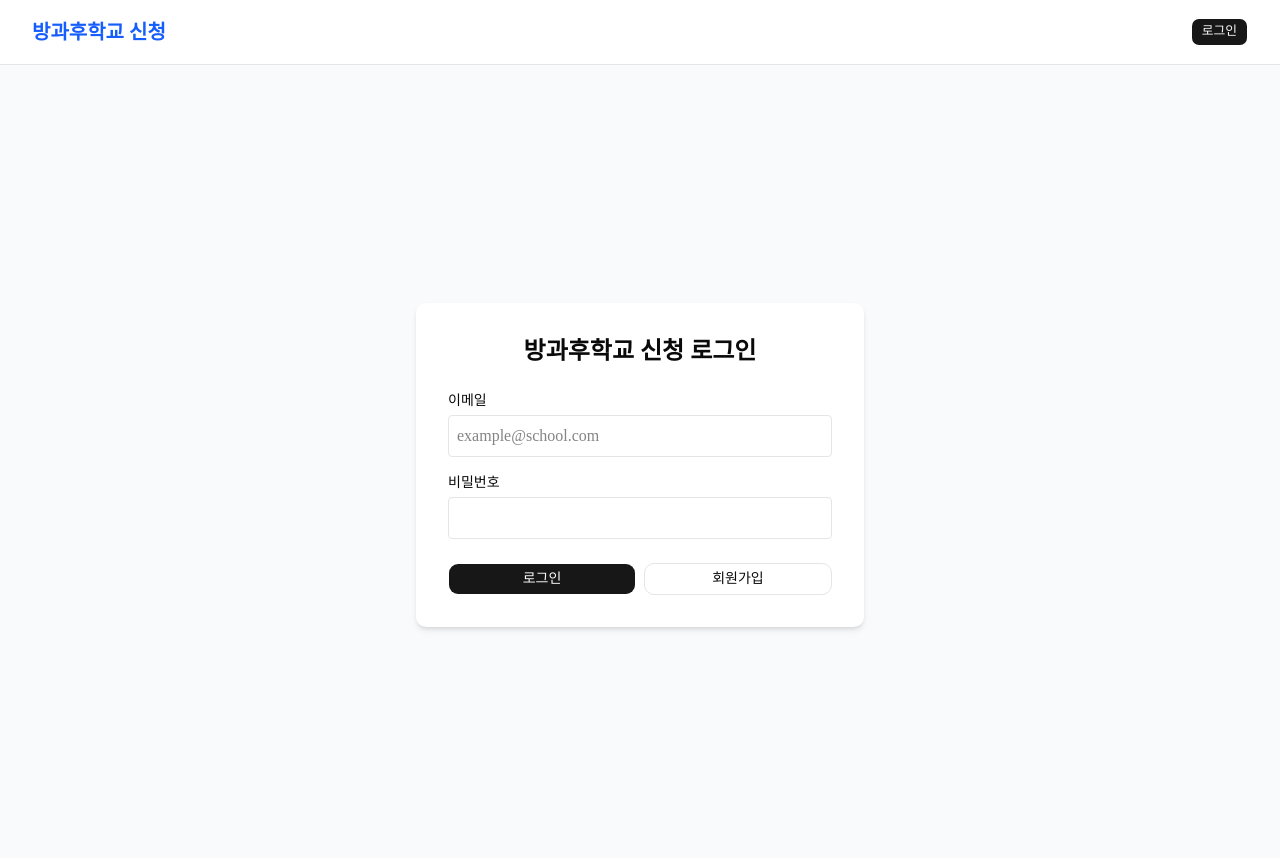
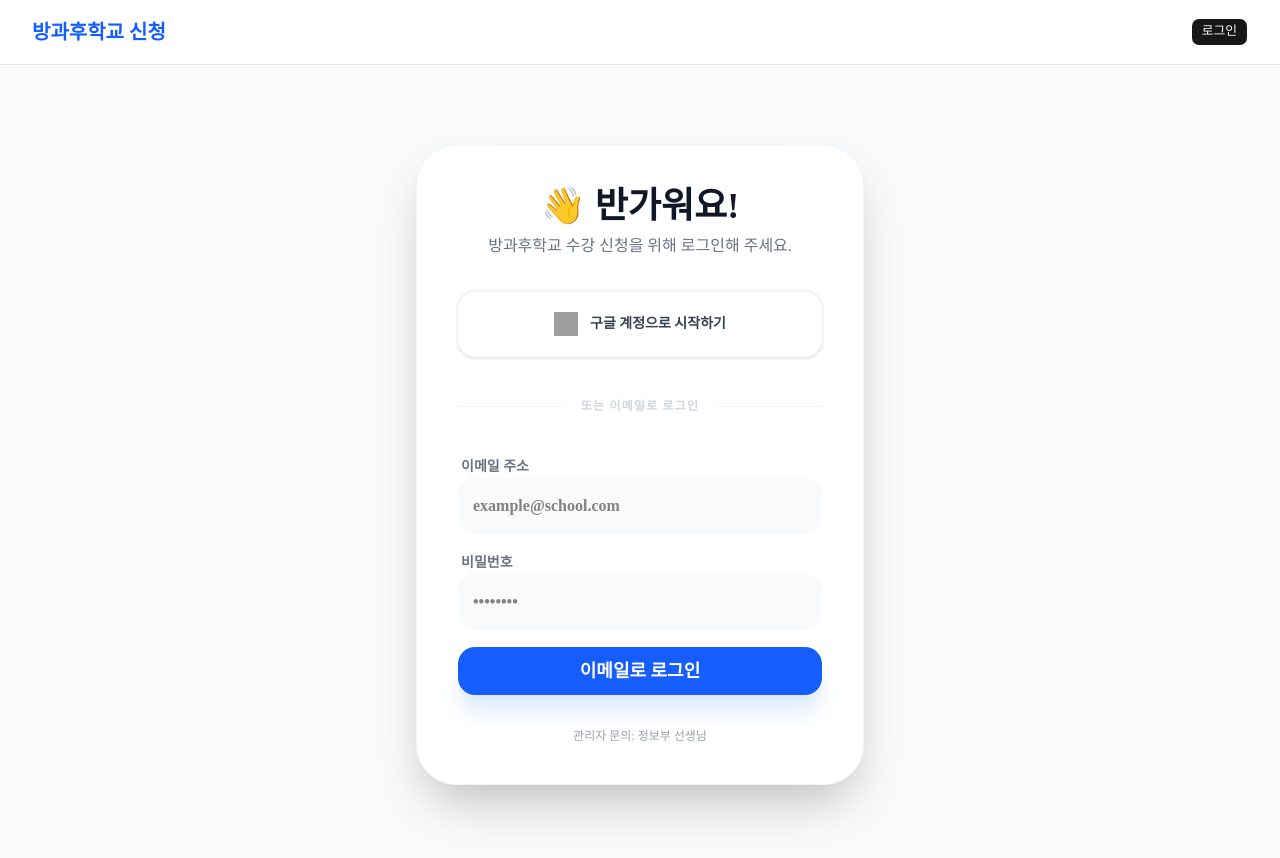
Before and after one commit to umbang55-hue/after-school-app, a Next.js app: page /login in a window 1280 px wide. Shown: the top 858 px of the page. Built offline with nearby package versions, Linux system fonts and the light colour scheme; no server answers; grey boxes are pictures that could not be loaded.

Commit message:
feat: 구글 로그인(Google OAuth) 기능 추가 및 인증 콜백 구현

```diff
--- /dev/null
+++ b/src/app/auth/callback/route.ts
@@ -0,0 +1,29 @@
+import { createClient } from '@/lib/supabase/server'
+import { NextResponse } from 'next/server'
+
+export async function GET(request: Request) {
+  const { searchParams, origin } = new URL(request.url)
+  const code = searchParams.get('code')
+  // if "next" is in search params, use it as the redirection URL
+  const next = searchParams.get('next') ?? '/'
+
+  if (code) {
+    const supabase = await createClient()
+    const { error } = await supabase.auth.exchangeCodeForSession(code)
+    if (!error) {
+      const forwardedHost = request.headers.get('x-forwarded-host') // localhost:3000
+      const isLocalEnv = process.env.NODE_ENV === 'development'
+      if (isLocalEnv) {
+        // we can be sure that origin is http://localhost:3000
+        return NextResponse.redirect(`${origin}${next}`)
+      } else if (forwardedHost) {
+        return NextResponse.redirect(`https://${forwardedHost}${next}`)
+      } else {
+        return NextResponse.redirect(`${origin}${next}`)
+      }
+    }
+  }
+
+  // return the user to an error page with instructions
+  return NextResponse.redirect(`${origin}/auth/auth-code-error`)
+}
--- a/src/app/login/page.tsx
+++ b/src/app/login/page.tsx
@@ -2,8 +2,8 @@
 
 import { useState } from 'react'
 import { createClient } from '@/lib/supabase/client'
+import { Button } from '@/components/ui/button'
 import { useRouter } from 'next/navigation'
-import { Button } from '@/components/ui/button'
 
 export default function LoginPage() {
   const [email, setEmail] = useState('')
@@ -12,12 +12,17 @@ export default function LoginPage() {
   const supabase = createClient()
   const router = useRouter()
 
+  // 이메일 로그인
   const handleLogin = async (e: React.FormEvent) => {
     e.preventDefault()
     setLoading(true)
-    const { error } = await supabase.auth.signInWithPassword({ email, password })
+    const { error } = await supabase.auth.signInWithPassword({
+      email,
+      password,
+    })
+
     if (error) {
-      alert(error.message)
+      alert('로그인 실패: ' + error.message)
     } else {
       router.push('/')
       router.refresh()
@@ -25,62 +30,81 @@ export default function LoginPage() {
     setLoading(false)
   }
 
-  const handleSignUp = async (e: React.FormEvent) => {
-    e.preventDefault()
+  // 구글 로그인 추가
+  const handleGoogleLogin = async () => {
     setLoading(true)
-    const { error } = await supabase.auth.signUp({ email, password })
+    const { error } = await supabase.auth.signInWithOAuth({
+      provider: 'google',
+      options: {
+        redirectTo: `${window.location.origin}/auth/callback`,
+      },
+    })
+
     if (error) {
-      alert(error.message)
-    } else {
-      alert('확인 메일을 보냈습니다. 이메일을 확인해 주세요!')
+      alert('구글 로그인 실패: ' + error.message)
+      setLoading(false)
     }
-    setLoading(false)
   }
 
   return (
-    <div className="flex flex-col items-center justify-center min-h-screen p-4 bg-gray-50">
-      <div className="w-full max-w-md p-8 bg-white rounded-lg shadow-md">
-        <h1 className="text-2xl font-bold text-center mb-6">방과후학교 신청 로그인</h1>
-        <form className="space-y-4">
-          <div>
-            <label className="block text-sm font-medium mb-1">이메일</label>
+    <div className="flex items-center justify-center min-h-screen bg-gray-50 px-4">
+      <div className="max-w-md w-full bg-white rounded-[2.5rem] shadow-2xl p-10 space-y-8 border border-gray-100">
+        <div className="text-center">
+          <h1 className="text-4xl font-black text-gray-900 mb-2">👋 반가워요!</h1>
+          <p className="text-gray-500 font-medium">방과후학교 수강 신청을 위해 로그인해 주세요.</p>
+        </div>
+
+        {/* 구글 로그인 버튼 (최상단 강조) */}
+        <Button
+          onClick={handleGoogleLogin}
+          disabled={loading}
+          className="w-full py-8 bg-white hover:bg-gray-50 text-gray-700 border-2 border-gray-100 rounded-2xl font-bold flex items-center justify-center gap-3 shadow-sm transition-all active:scale-95"
+        >
+          <img src="https://www.gstatic.com/firebasejs/ui/2.0.0/images/auth/google.svg" alt="Google" className="w-6 h-6" />
+          구글 계정으로 시작하기
+        </Button>
+
+        <div className="relative flex items-center py-2">
+          <div className="flex-grow border-t border-gray-100"></div>
+          <span className="flex-shrink mx-4 text-gray-300 text-xs font-bold uppercase tracking-widest">또는 이메일로 로그인</span>
+          <div className="flex-grow border-t border-gray-100"></div>
+        </div>
+
+        <form onSubmit={handleLogin} className="space-y-4">
+          <div className="space-y-2">
+            <label className="text-sm font-bold text-gray-500 ml-1">이메일 주소</label>
             <input
               type="email"
+              placeholder="example@school.com"
               value={email}
               onChange={(e) => setEmail(e.target.value)}
-              className="w-full p-2 border rounded focus:ring-2 focus:ring-blue-500 outline-none"
-              placeholder="example@school.com"
+              className="w-full p-4 bg-gray-50 border-none rounded-2xl font-bold focus:ring-2 focus:ring-blue-600 transition-all outline-none"
               required
             />
           </div>
-          <div>
-            <label className="block text-sm font-medium mb-1">비밀번호</label>
+          <div className="space-y-2">
+            <label className="text-sm font-bold text-gray-500 ml-1">비밀번호</label>
             <input
               type="password"
+              placeholder="••••••••"
               value={password}
               onChange={(e) => setPassword(e.target.value)}
-              className="w-full p-2 border rounded focus:ring-2 focus:ring-blue-500 outline-none"
+              className="w-full p-4 bg-gray-50 border-none rounded-2xl font-bold focus:ring-2 focus:ring-blue-600 transition-all outline-none"
               required
             />
           </div>
-          <div className="flex gap-2 pt-2">
-            <Button
-              onClick={handleLogin}
-              disabled={loading}
-              className="flex-1"
-            >
-              {loading ? '로그인 중...' : '로그인'}
-            </Button>
-            <Button
-              onClick={handleSignUp}
-              disabled={loading}
-              variant="outline"
-              className="flex-1"
-            >
-              회원가입
-            </Button>
-          </div>
+          <Button
+            type="submit"
+            disabled={loading}
+            className="w-full py-6 bg-blue-600 hover:bg-blue-700 text-white rounded-2xl font-black text-lg shadow-xl shadow-blue-100 transition-all active:scale-95"
+          >
+            {loading ? '로그인 중...' : '이메일로 로그인'}
+          </Button>
         </form>
+
+        <p className="text-center text-xs text-gray-400 font-medium">
+          관리자 문의: 정보부 선생님
+        </p>
       </div>
     </div>
   )
```
